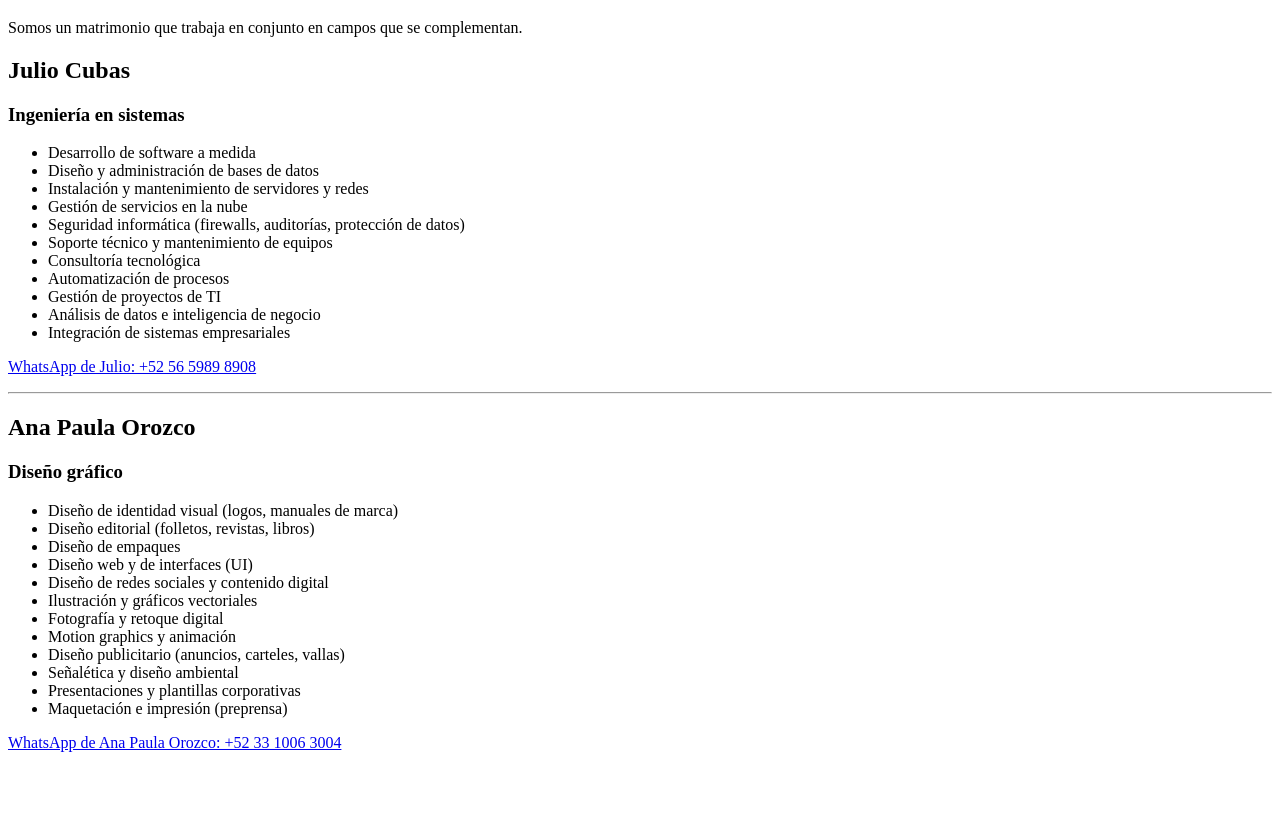
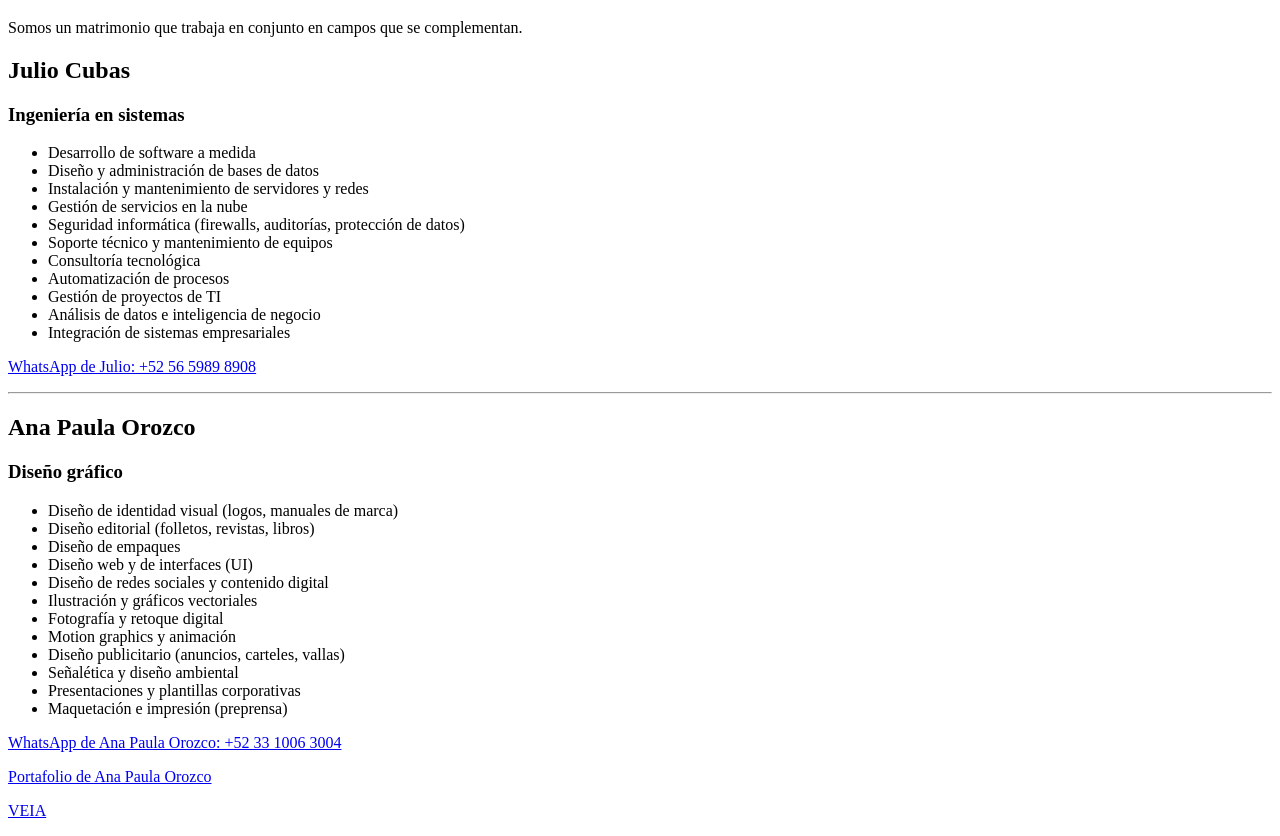
Before and after one commit to cubasmx/land, a plain HTML site: page index.html in a window 1280 px wide. Shown: the part 61-897 px from the top of the page. Before the commit the page ends 829 px from the top, so only its background shows below. Drawn offline with Linux system fonts and the light colour scheme.

Commit message:
Footer con portafolio de Ana Paula y sitio de VEIA

```diff
--- a/index.html
+++ b/index.html
@@ -58,5 +58,10 @@
 
 </main>
 
+<footer>
+  <p><a href="https://celaya51.github.io/portafolio-ana-paula/">Portafolio de Ana Paula Orozco</a></p>
+  <p><a href="https://veia.com.mx/">VEIA</a></p>
+</footer>
+
 </body>
 </html>
```
